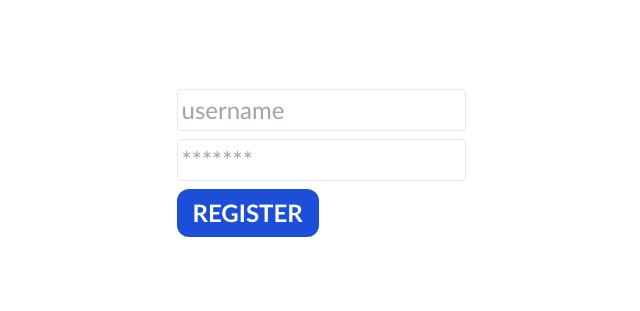
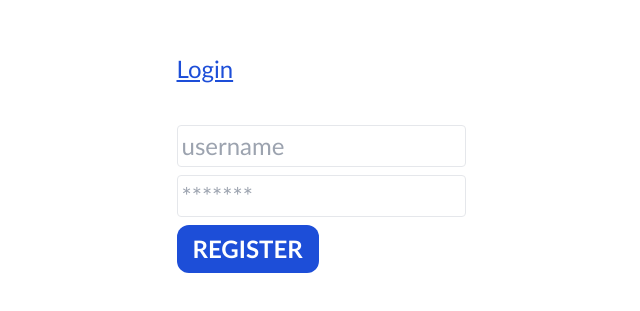
Before and after one commit to fajaralfa/askme, a Vue app: page /register in a window 1280 px wide. Shown: the part 237-548 px from the top of the page, without its empty margins (319-959 px from the left). Built offline with nearby package versions, Linux system fonts and the light colour scheme; the HTML template or start-up script is replaced by a standard one.

Commit message:
+ login/register link vice versa

```diff
--- a/web/view/LoginView.vue
+++ b/web/view/LoginView.vue
@@ -1,23 +1,27 @@
 <script setup>
 import useLogin from '@/composable/useLogin';
 
-const {form, loading, errMessage, submit} = useLogin()
+const { form, loading, errMessage, submit } = useLogin()
 
 </script>
 
 <template>
     <div class="w-[100vw] h-[100vh] grid place-items-center fixed">
-        <form>
+        <div>
+            <RouterLink :to="{ name: 'register' }" class="underline text-blue-700 hover:text-blue-900">Register</RouterLink>
+            <form class="mt-10">
                 <div class="bg-red-400 text-white px-3 py-1" v-if="errMessage">{{ errMessage }}</div>
                 <div class="space-y-2">
                     <input v-model="form.email" type="text" name="username" id="username" placeholder="username"
                         class="block rounded p-1 border">
                     <input v-model="form.password" type="password" name="password" id="password" placeholder="*******"
                         class="block rounded p-1 border">
-                <button @click="submit" type="submit" class="px-4 py-2 rounded-xl bg-blue-700 text-white font-bold" :disabled="loading">
+                    <button @click="submit" type="submit" class="px-4 py-2 rounded-xl bg-blue-700 text-white font-bold"
+                        :disabled="loading">
                         <span v-if="loading">Loading...</span><span v-else>LOGIN</span>
                     </button>
                 </div>
             </form>
         </div>
+    </div>
 </template>
--- a/web/view/RegisterView.vue
+++ b/web/view/RegisterView.vue
@@ -1,23 +1,28 @@
 <script setup>
 import useRegister from '@/composable/useRegister'
 
-const {form, loading, errMessage, submit} = useRegister()
+const { form, loading, errMessage, submit } = useRegister()
 
 </script>
 
 <template>
     <div class="w-[100vw] h-[100vh] grid place-items-center fixed">
-        <form>
+        <div>
+            <RouterLink :to="{ name: 'login' }" class="underline text-blue-700 hover:text-blue-900">Login
+            </RouterLink>
+            <form class="mt-10">
                 <div class="bg-red-400 text-white px-3 py-1" v-if="errMessage">{{ errMessage }}</div>
                 <div class="space-y-2">
                     <input v-model="form.email" type="text" name="username" id="username" placeholder="username"
                         class="block rounded p-1 border">
                     <input v-model="form.password" type="password" name="password" id="password" placeholder="*******"
                         class="block rounded p-1 border">
-                <button @click="submit" type="submit" class="px-4 py-2 rounded-xl bg-blue-700 text-white font-bold" :disabled="loading">
+                    <button @click="submit" type="submit" class="px-4 py-2 rounded-xl bg-blue-700 text-white font-bold"
+                        :disabled="loading">
                         <span v-if="loading">Loading...</span><span v-else>REGISTER</span>
                     </button>
                 </div>
             </form>
         </div>
+    </div>
 </template>
```
Lines whose indentation alone changed are shown as unchanged.
